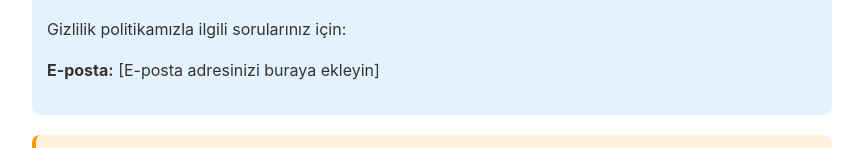
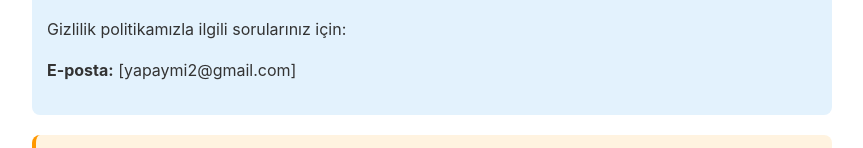
Before and after one commit to cbilal2956-maker/portfoy-privacy, a plain HTML site: page index.html in a window 1280 px wide. Shown: the part 2063-2211 px from the top of the page, without its empty margins (208-1071 px from the left). Drawn offline with Linux system fonts and the light colour scheme.

Commit message:
Update index.html

```diff
--- a/index.html
+++ b/index.html
@@ -127,7 +127,7 @@
     <div class="contact">
         <h2>9. İletişim</h2>
         <p>Gizlilik politikamızla ilgili sorularınız için:</p>
-        <p><strong>E-posta:</strong> [E-posta adresinizi buraya ekleyin]</p>
+        <p><strong>E-posta:</strong> [yapaymi2@gmail.com]</p>
     </div>
 
     <div class="warning">
```
